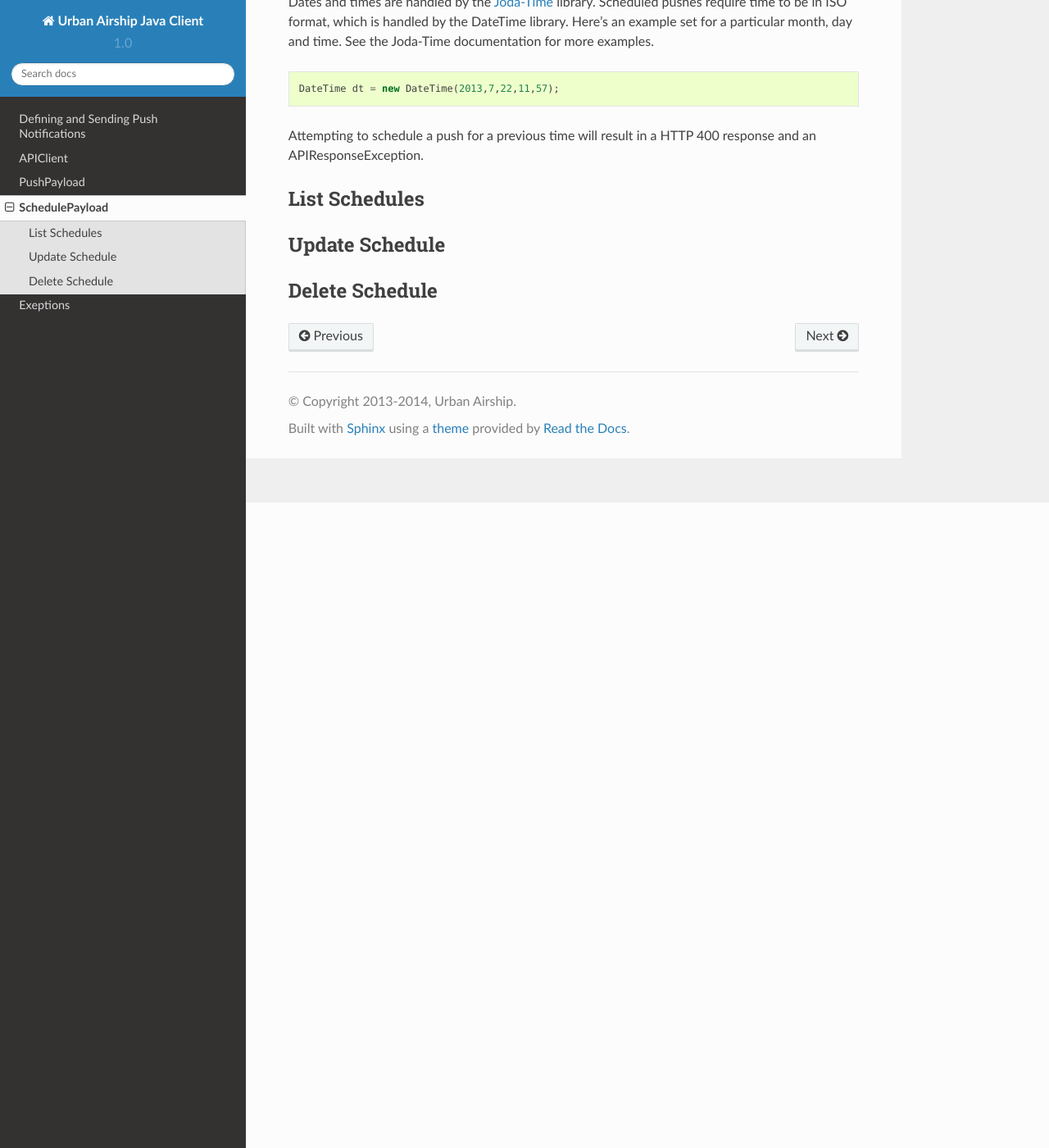
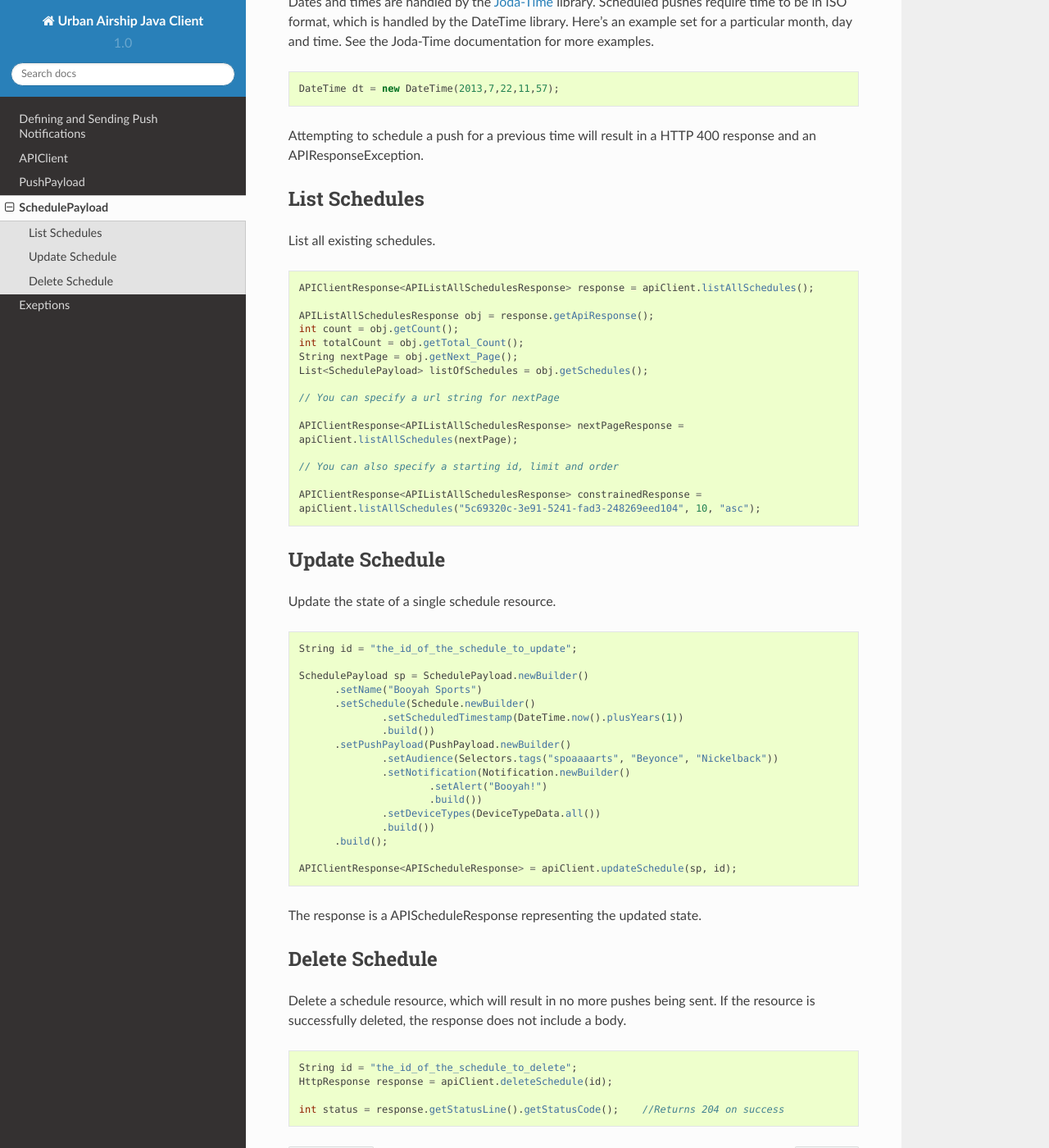
Before and after one commit to urbanairship/java-library, a Sphinx documentation site: the page built from docs/schedule.rst, in a window 1280 px wide and 1400 px high, scrolled down 787 px. Shown: the whole window at 82% size. Built offline with Sphinx 7.4.7 and the Read the Docs theme 2.0.0, drawn with Linux system fonts in a browser that asks for light colours.

Commit message:
added list, update and delete schedule

```diff
--- a/docs/schedule.rst
+++ b/docs/schedule.rst
@@ -51,10 +51,66 @@ HTTP 400 response and an APIResponseException.
 List Schedules
 --------------
 
+List all existing schedules.
+
+.. code-block:: java
+
+    APIClientResponse<APIListAllSchedulesResponse> response = apiClient.listAllSchedules();
+
+    APIListAllSchedulesResponse obj = response.getApiResponse();
+    int count = obj.getCount();
+    int totalCount = obj.getTotal_Count();
+    String nextPage = obj.getNext_Page();
+    List<SchedulePayload> listOfSchedules = obj.getSchedules();
+
+    // You can specify a url string for nextPage
+
+    APIClientResponse<APIListAllSchedulesResponse> nextPageResponse =
+    apiClient.listAllSchedules(nextPage);
+
+    // You can also specify a starting id, limit and order
+
+    APIClientResponse<APIListAllSchedulesResponse> constrainedResponse =
+    apiClient.listAllSchedules("5c69320c-3e91-5241-fad3-248269eed104", 10, "asc");
+
+
 
 Update Schedule
 ---------------
 
+Update the state of a single schedule resource.
+
+.. code-block:: java
+
+    String id = "the_id_of_the_schedule_to_update";
+
+    SchedulePayload sp = SchedulePayload.newBuilder()
+          .setName("Booyah Sports")
+          .setSchedule(Schedule.newBuilder()
+                  .setScheduledTimestamp(DateTime.now().plusYears(1))
+                  .build())
+          .setPushPayload(PushPayload.newBuilder()
+                  .setAudience(Selectors.tags("spoaaaarts", "Beyonce", "Nickelback"))
+                  .setNotification(Notification.newBuilder()
+                          .setAlert("Booyah!")
+                          .build())
+                  .setDeviceTypes(DeviceTypeData.all())
+                  .build())
+          .build();
+
+    APIClientResponse<APIScheduleResponse> = apiClient.updateSchedule(sp, id);
+
+The response is a APIScheduleResponse representing the updated state.
 
 Delete Schedule
 ---------------
+
+Delete a schedule resource, which will result in no more pushes being sent.  If the
+resource is successfully deleted, the response does not include a body.
+
+.. code-block:: java
+
+    String id = "the_id_of_the_schedule_to_delete";
+    HttpResponse response = apiClient.deleteSchedule(id);
+
+    int status = response.getStatusLine().getStatusCode();    //Returns 204 on success
```
